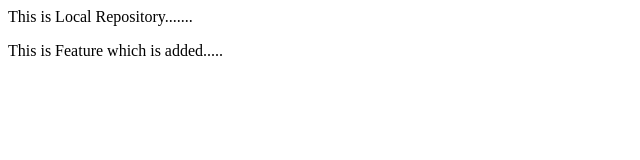
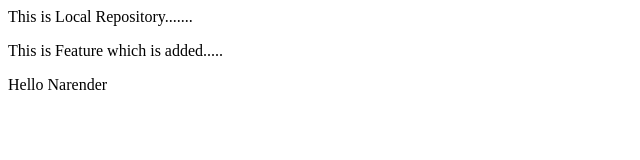
Before and after one commit to Pathloth-Narender/localRepo, a plain HTML site: page LocalRepo/index.html in a window 1280 px wide. Shown: the whole page, without its empty margins (0-640 px from the left). Drawn offline with Linux system fonts and the light colour scheme.

Commit message:
Add this new feature

```diff
--- a/LocalRepo/index.html
+++ b/LocalRepo/index.html
@@ -1,2 +1,3 @@
 <p>This is Local Repository.......</p>
 <p>This is Feature which is added.....</p>
+<p>Hello Narender</p>
```
